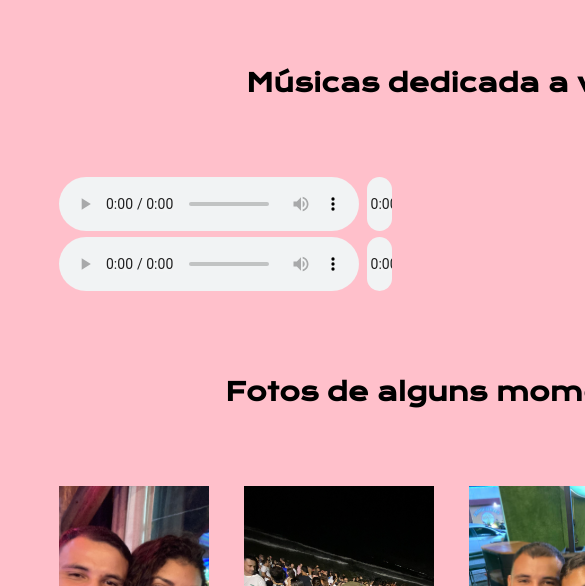
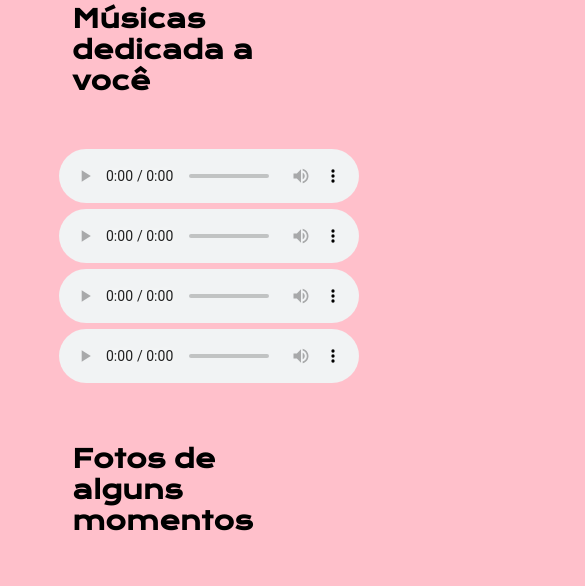
Before and after one commit to luidymarcelo/Projetos, a plain HTML site: page index.html in a window 390 px wide. Shown: the part 728-1314 px from the top of the page, 585 px wide, since content can reach past the window. Drawn offline with nearby package versions, Linux system fonts and the light colour scheme; grey boxes are pictures that could not be loaded.

Commit message:
Media e screen
Media e screen

```diff
--- a/style.css
+++ b/style.css
@@ -81,3 +81,13 @@ background-color: pink;
   object-fit: fill;
   width: 300px;
 }
+
+@media screen and (max-width: 685px) {
+    .apresentacao{
+        display: block;
+}
+
+@media screen and (max-width: 685px) {
+    .titulo__nossasfotos{
+        display: block;
+}
```
